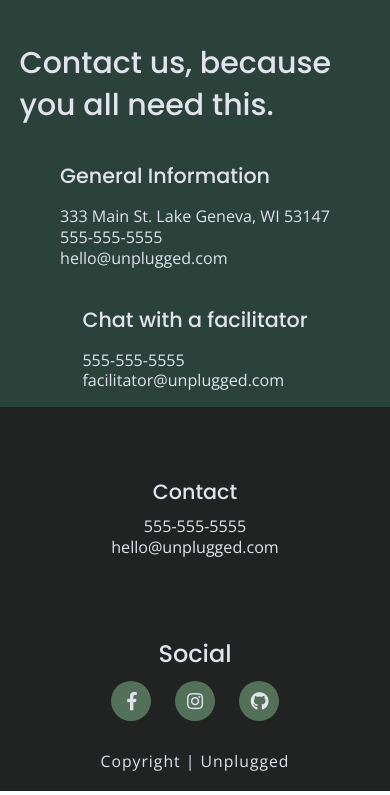
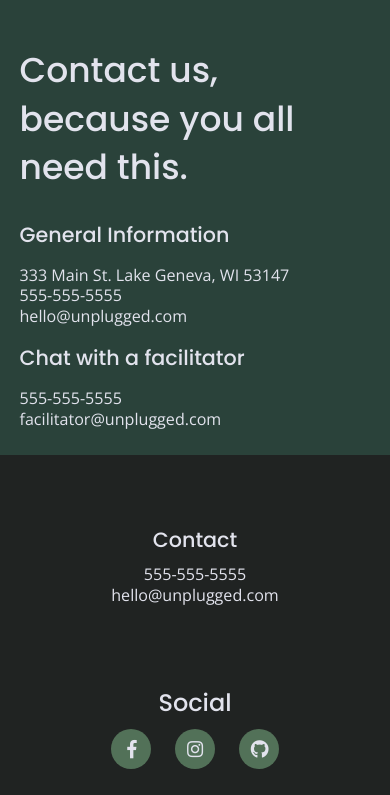
Before and after one commit to nmunoz0923/unplugged_retreat, a website: page about/index.html in a window 390 px wide. Shown: the part 1250-2045 px from the top of the page. Drawn offline with nearby package versions, Linux system fonts and the light colour scheme; files that its build step writes are made by us from their sources.

Commit message:
finally finished styling mobile site

```diff
--- a/about/index.html
+++ b/about/index.html
@@ -61,15 +61,14 @@
 
   <section class="contact-section">
     <div class="content-wrapper">
-      <h2>Contact us, because you all need this.</h2>
       <address>
-      <h4>General Information</h4>
+        <h2>Contact us, because you all need this.</h2>
+        <div>
+        <h4>General Information</h4>
         <p>333 Main St. Lake Geneva, WI 53147 <br> 555-555-5555 <br> hello@unplugged.com
         </p>
-      </address>
-    </div>
-    <div class="chat">
-      <address>
+      </div>
+      <div class="chat">
       <h4>Chat with a facilitator</h4>
       <p>555-555-5555 <br> facilitator@unplugged.com</p>
       </address>
--- a/css/main.css
+++ b/css/main.css
@@ -433,8 +433,8 @@ footer .content-wrapper {
 .contact-section {
   background-color: #2a423a;
   display: flex;
-  flex-direction:column;
-  justify-content: flex-start;
+  flex-direction: column;
+  justify-content: center;
   align-items: center;
   /* flex-flow: row wrap; */
 }
```
